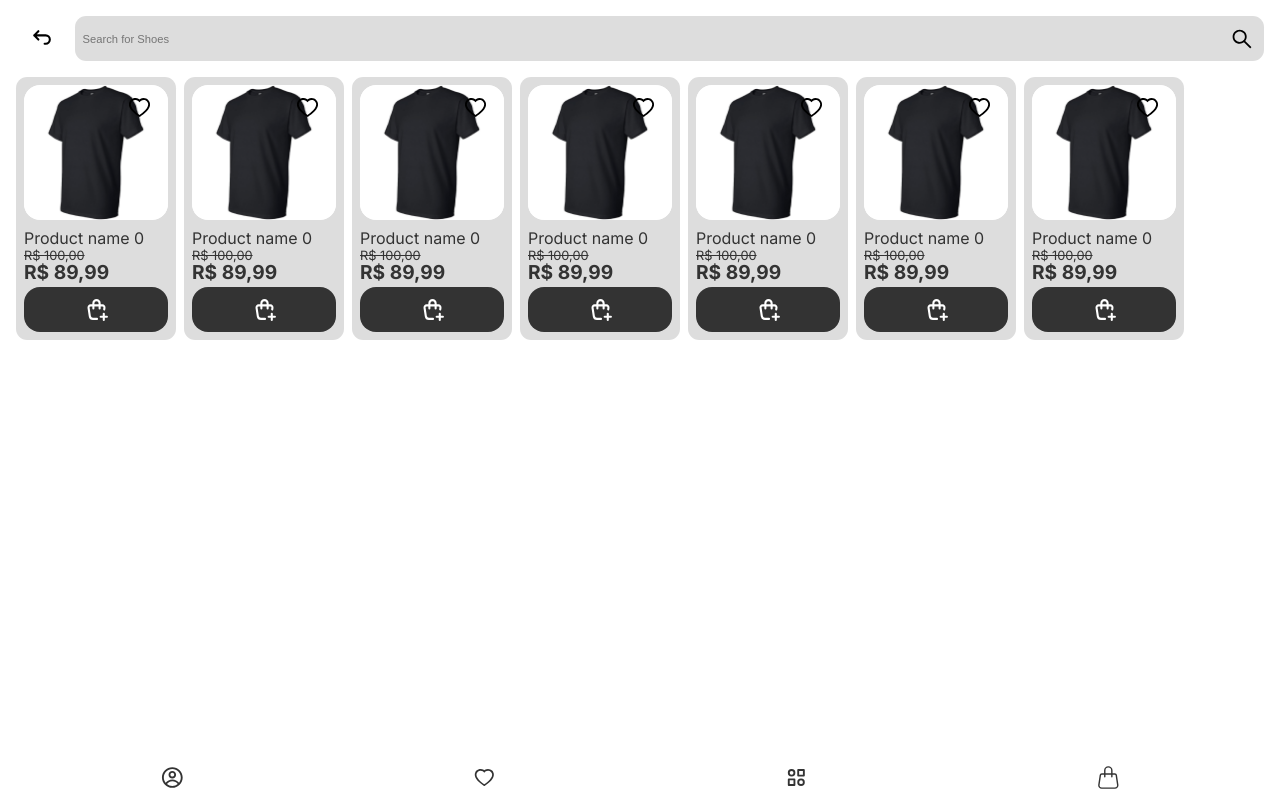
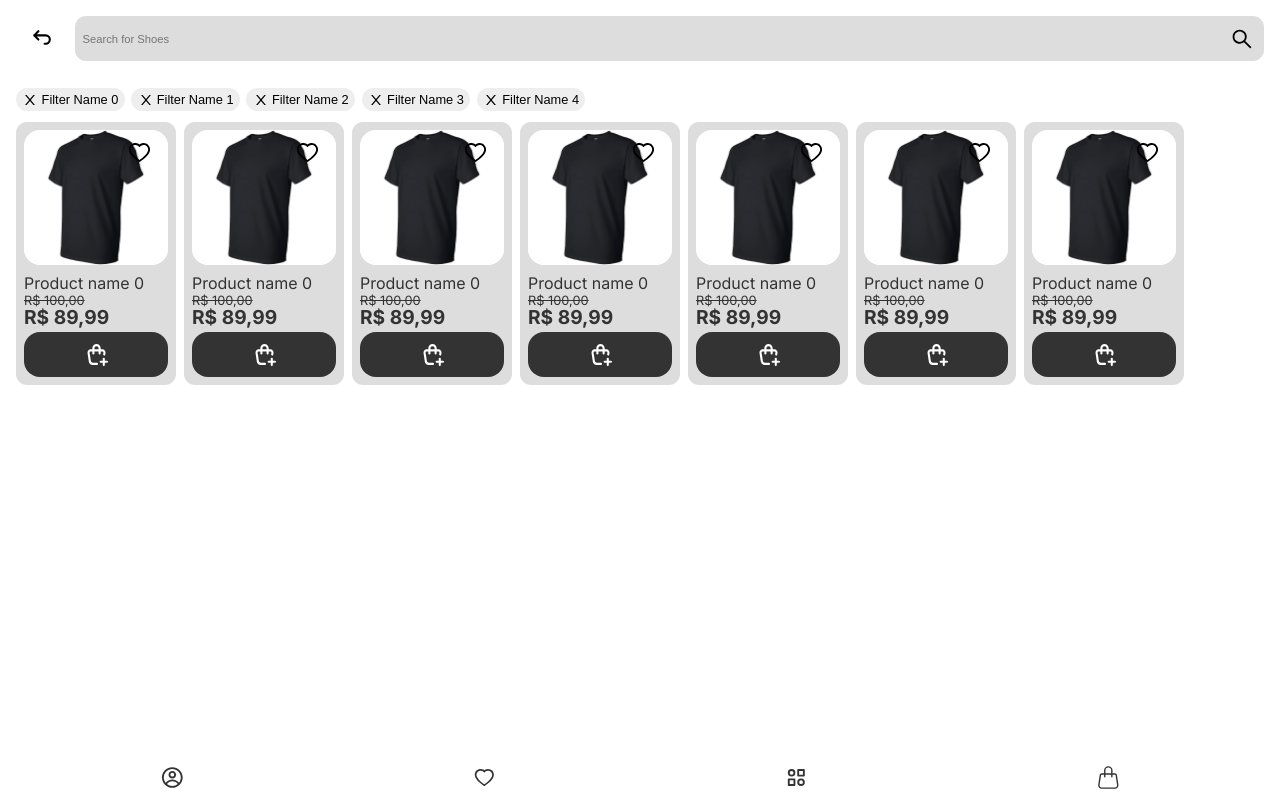
Before and after one commit to lipeRefosco/front-ecommerce-next, a Next.js app: page /category in a window 1280 px wide. Built offline with nearby package versions, Linux system fonts and the light colour scheme.

Commit message:
feat: FilterComponent

```diff
--- a/app/category/page.tsx
+++ b/app/category/page.tsx
@@ -1,12 +1,16 @@
+import Filter from "../components/Filter";
 import ProductCard from "../components/ProductCard";
 import Section from "../components/Section";
 import Wrapper from "../components/Section/Wrapper";
 
+import { itemsOfFilter } from "../fakedatas/filterItems";
 import { products } from "../fakedatas/products";
+
 
 export default function Category() {
     return (
         <>
+            <Filter itemsFiltered={itemsOfFilter} />
             <Section>
                 <Wrapper>
                     <ProductCard prod={products[0]}></ProductCard>
--- /dev/null
+++ b/app/components/Filter/index.tsx
@@ -0,0 +1,19 @@
+import { AiOutlineClose } from 'react-icons/ai'
+import Button from '../Button'
+import styles from './styles.module.css'
+
+export default function Filter({
+    itemsFiltered
+}: {
+    itemsFiltered: Array<any>
+}) {
+    return (
+        <div className={styles.filter}>
+            {itemsFiltered.map((i) => (
+                <span key={i} className={styles.item}>
+                    <Button Icon={AiOutlineClose} style='' text={`Filter Name ${i}`} />
+                </span>
+            ))}
+        </div>
+    )
+}
--- /dev/null
+++ b/app/components/Filter/styles.module.css
@@ -0,0 +1,22 @@
+.filter {
+    height: 45px;
+    display: flex;
+    gap: .4rem;
+    align-items: center;
+    overflow-x: auto;
+}
+
+.filter .item Button {
+    width: max-content;
+    height: fit-content;
+    padding: .2rem .4rem;
+    gap: .2rem;
+    font-size: .8rem;
+    background-color: #eee;
+}
+
+.filter .item Button svg {
+    --size: 1rem;
+    width: var(--size);
+    height: var(--size);
+}
--- /dev/null
+++ b/app/fakedatas/filterItems.ts
@@ -0,0 +1 @@
+export const itemsOfFilter: any = Array.from({length: 5}, (_, i) => i)
```
